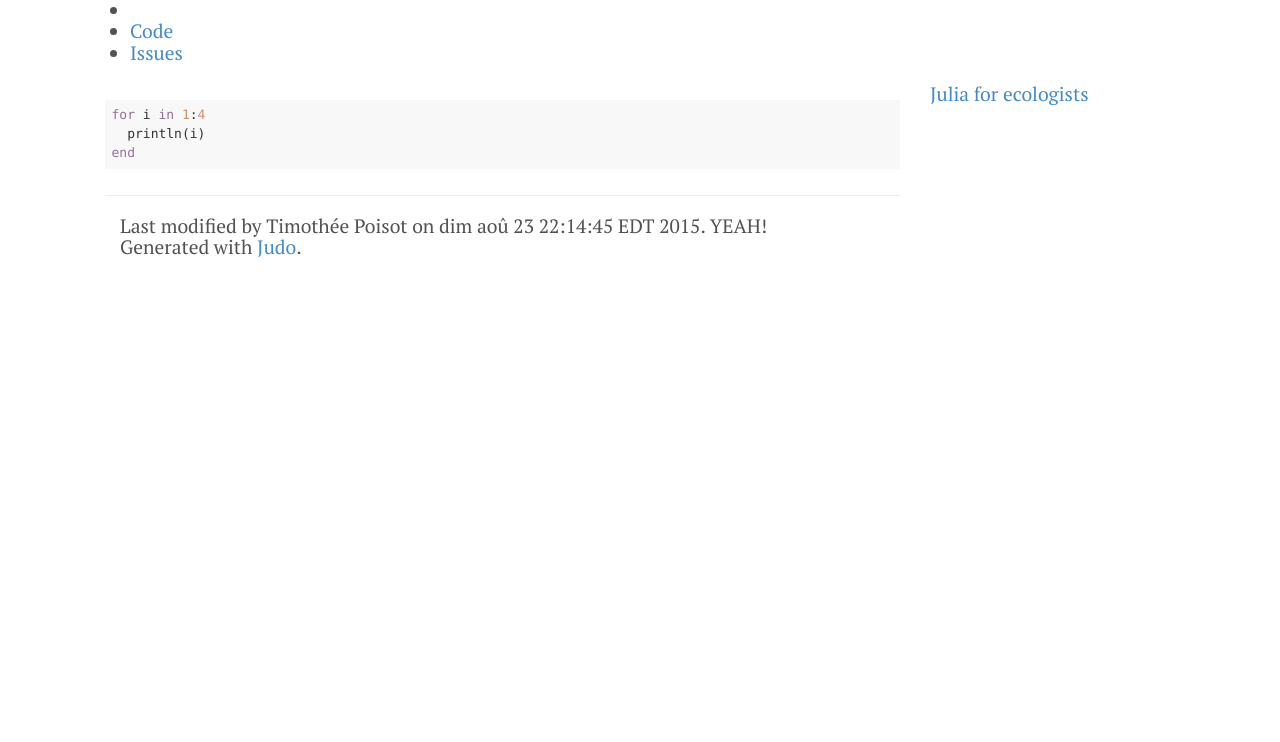
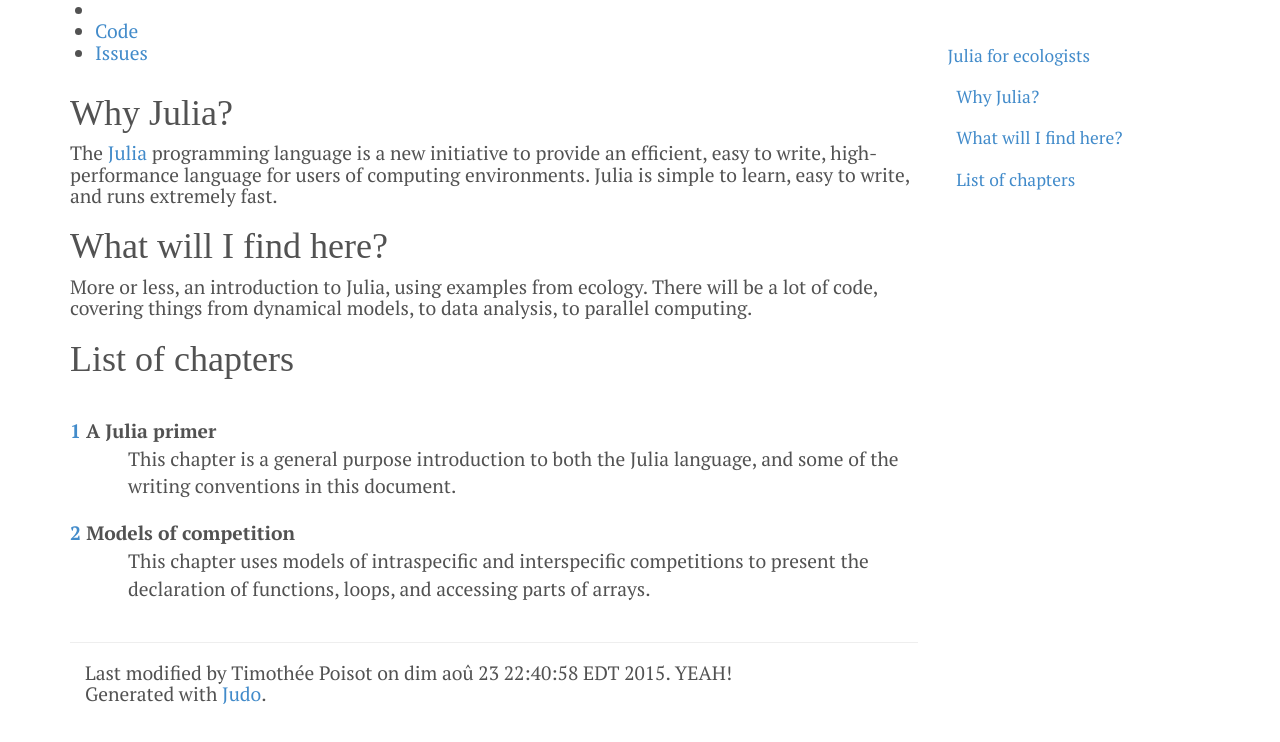
Before and after one commit to tpoisot/juliaforecologists, a plain HTML site: page html/00_intro.html in a window 1280 px wide. Drawn offline with Linux system fonts and the light colour scheme; a web font is replaced by a local one.

Commit message:
Table of Contents

```diff
--- a/html/00_intro.html
+++ b/html/00_intro.html
@@ -27,9 +27,19 @@
     <div class="row">
       <div class="col-sm-9">
       <div id="body-content">
-<div class="sourceCode"><pre class="sourceCode julia julia"><code class="sourceCode julia"><span class="kw">for</span> i <span class="kw">in</span> <span class="fl">1</span>:<span class="fl">4</span>
-  println(i)
-<span class="kw">end</span></code></pre></div>
+<h1 id="why-julia">Why Julia?</h1>
+<p>The <a href="julia">Julia</a> programming language is a new initiative to provide an efficient, easy to write, high-performance language for users of computing environments. Julia is simple to learn, easy to write, and runs extremely fast.</p>
+<h1 id="what-will-i-find-here">What will I find here?</h1>
+<p>More or less, an introduction to Julia, using examples from ecology. There will be a lot of code, covering things from dynamical models, to data analysis, to parallel computing.</p>
+<h1 id="list-of-chapters">List of chapters</h1>
+<dl>
+<dt><a href="ch1">1</a> A Julia primer</dt>
+<dd>This chapter is a general purpose introduction to both the Julia language, and some of the writing conventions in this document.
+</dd>
+<dt><a href="ch2">2</a> Models of competition</dt>
+<dd>This chapter uses models of intraspecific and interspecific competitions to present the declaration of functions, loops, and accessing parts of arrays.
+</dd>
+</dl>
         <hr>
       </div>
       </div>
@@ -40,6 +50,15 @@
 
             <ul class="toc list nav"><li>
                 <a class="toc-item toc-current-doc" href="00_intro.html">Julia for ecologists</a>
+            </li>
+            <li>
+                <a style="margin-left: 0.5em" class="toc-item" href="#why-julia">Why Julia?</a>
+            </li>
+            <li>
+                <a style="margin-left: 0.5em" class="toc-item" href="#what-will-i-find-here">What will I find here?</a>
+            </li>
+            <li>
+                <a style="margin-left: 0.5em" class="toc-item" href="#list-of-chapters">List of chapters</a>
             </li>
             </ul>
 
@@ -61,7 +80,7 @@
     </div>
 
   <footer class="col-sm-8">
-    <p class="muted">Last modified by Timothée Poisot on dim aoû 23 22:14:45 EDT 2015. YEAH! Generated with
+    <p class="muted">Last modified by Timothée Poisot on dim aoû 23 22:40:58 EDT 2015. YEAH! Generated with
     <a href="https://github.com/dcjones/Judo.jl">Judo</a>.</p>
   </footer>
 
--- a/html/css/custom.less
+++ b/html/css/custom.less
@@ -42,25 +42,36 @@ dl {
   }
 }
 
+// Contents
+
+#table-of-contents {
+  position: fixed;
+  top: 2em;
+  font-size: 0.9em;
+}
+
 // Code
 
 pre {
   border: 0px;
+  border-left: 4px solid @light-gray;
   border-radius: 0px;
   background: 0;
   margin: 0 0;
+  padding: 8px;
+  margin-left: -17px;
+  padding-left: 13px;
   &.sourceCode, &.output {
+    font-size: 0.75em;
+    line-height: 1.5em;
     margin-top: 2em;
     margin-bottom: 2em;
     font-family: @mono;
-    padding: 0.5em 0.5em;
-    background: lighten(@very-light-gray, 5%);
   }
   &.output {
     margin-top: -2.1em;
     z-index: 10000;
-    border-top: 1px solid @very-light-gray;
-    background: lighten(@very-light-gray, 7%);
+    border-left: 4px solid @very-light-gray;
   }
 }
 
--- a/jfe_template/css/custom.less
+++ b/jfe_template/css/custom.less
@@ -62,7 +62,8 @@ pre {
   margin-left: -17px;
   padding-left: 13px;
   &.sourceCode, &.output {
-    font-size: 105%;
+    font-size: 0.75em;
+    line-height: 1.5em;
     margin-top: 2em;
     margin-bottom: 2em;
     font-family: @mono;
```
Also changed, not shown: html/01_primer.html (+1 -1 lines), html/02_competition.html (+5 -3 lines), html/css/custom.css, jfe_template/css/custom.css, 2 other files.
